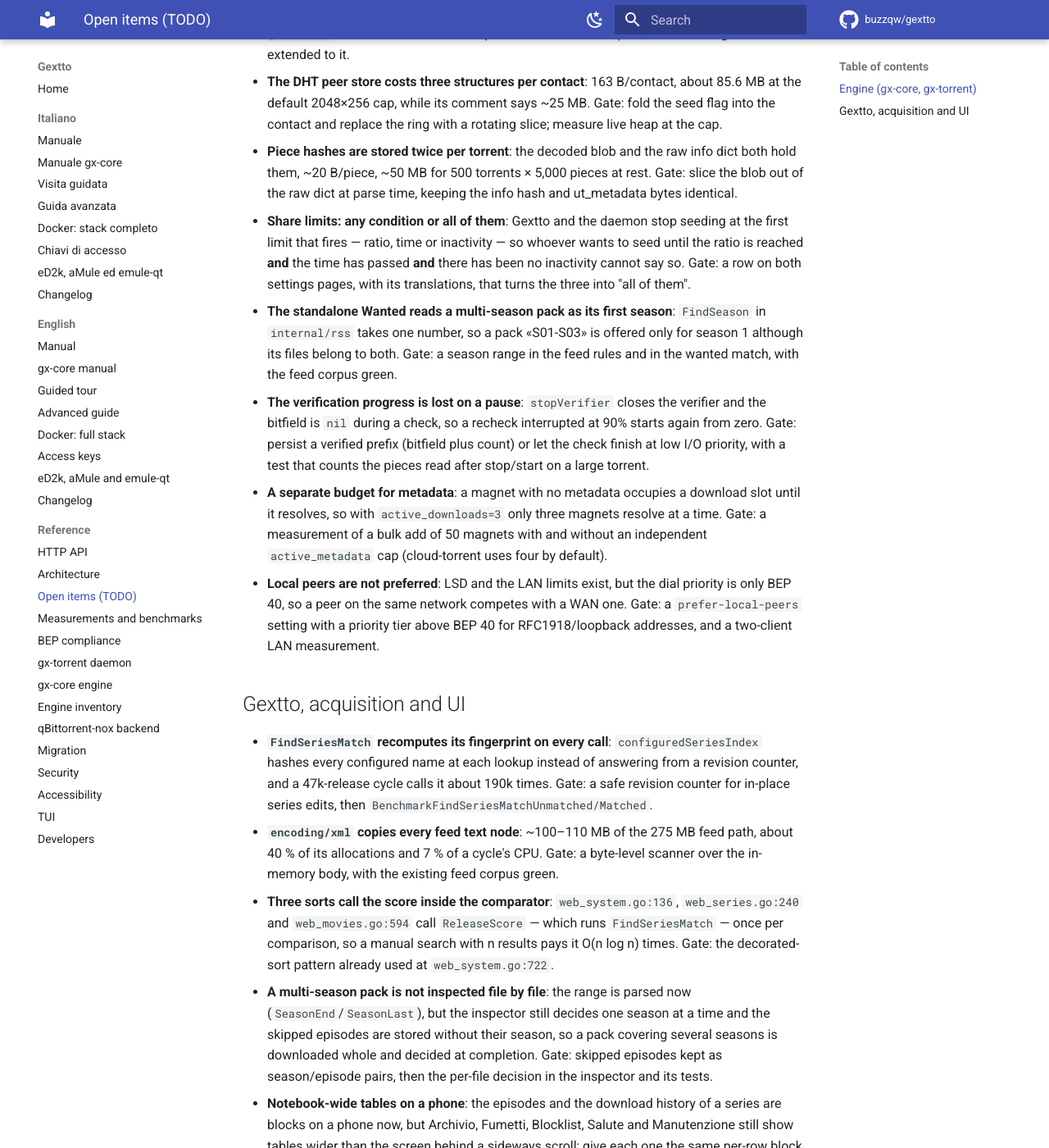
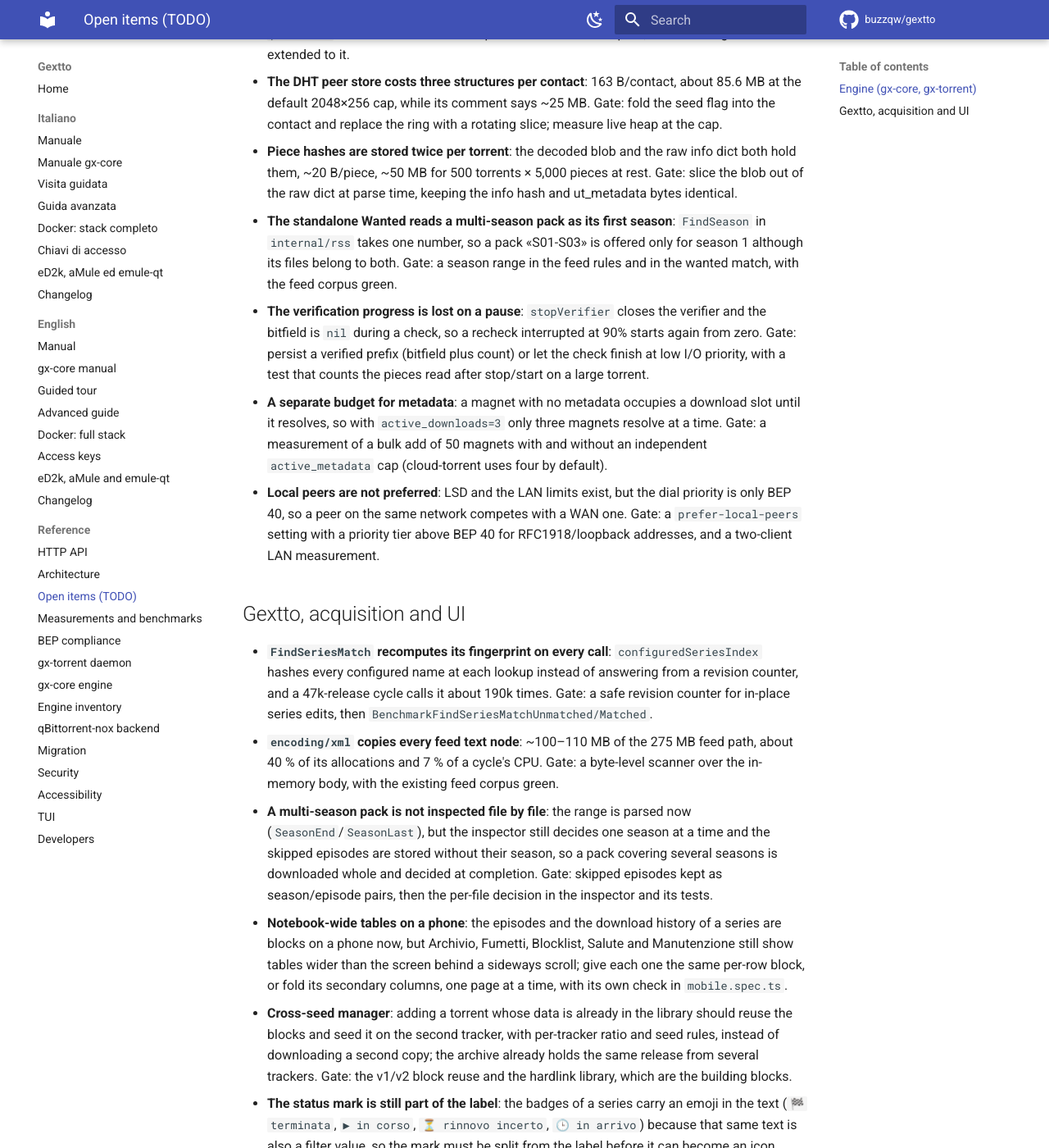
Before and after one commit to buzzqw/gextto, an MkDocs documentation site: the page built from docs/todo.md, in a window 1280 px wide and 1400 px high, scrolled down 863 px. Shown: the whole window at 82% size. Built offline with MkDocs 1.6.1 and Material for MkDocs 9.7.7, drawn with Linux system fonts in a browser that asks for light colours; comment, search, counter and statistics services are not loaded.

Commit message:
docs: the share limits and the sorts leave the open list
Both landed this cycle: the three limits work together on both settings pages,
and the three manual searches compute the score once per result.

```diff
--- a/docs/todo.md
+++ b/docs/todo.md
@@ -34,11 +34,6 @@ still be true after the item lands does not belong here.
   info dict both hold them, ~20 B/piece, ~50 MB for 500 torrents × 5,000
   pieces at rest. Gate: slice the blob out of the raw dict at parse time,
   keeping the info hash and ut_metadata bytes identical.
-- **Share limits: any condition or all of them**: Gextto and the daemon stop
-  seeding at the first limit that fires — ratio, time or inactivity — so whoever
-  wants to seed until the ratio is reached **and** the time has passed **and**
-  there has been no inactivity cannot say so. Gate: a row on both settings
-  pages, with its translations, that turns the three into "all of them".
 - **The standalone Wanted reads a multi-season pack as its first season**:
   `FindSeason` in `internal/rss` takes one number, so a pack «S01-S03» is
   offered only for season 1 although its files belong to both. Gate: a season
@@ -69,11 +64,6 @@ still be true after the item lands does not belong here.
   feed path, about 40 % of its allocations and 7 % of a cycle's CPU. Gate: a
   byte-level scanner over the in-memory body, with the existing feed corpus
   green.
-- **Three sorts call the score inside the comparator**: `web_system.go:136`,
-  `web_series.go:240` and `web_movies.go:594` call `ReleaseScore` — which runs
-  `FindSeriesMatch` — once per comparison, so a manual search with n results
-  pays it O(n log n) times. Gate: the decorated-sort pattern already used at
-  `web_system.go:722`.
 - **A multi-season pack is not inspected file by file**: the range is parsed now
   (`SeasonEnd`/`SeasonLast`), but the inspector still decides one season at a
   time and the skipped episodes are stored without their season, so a pack
```
